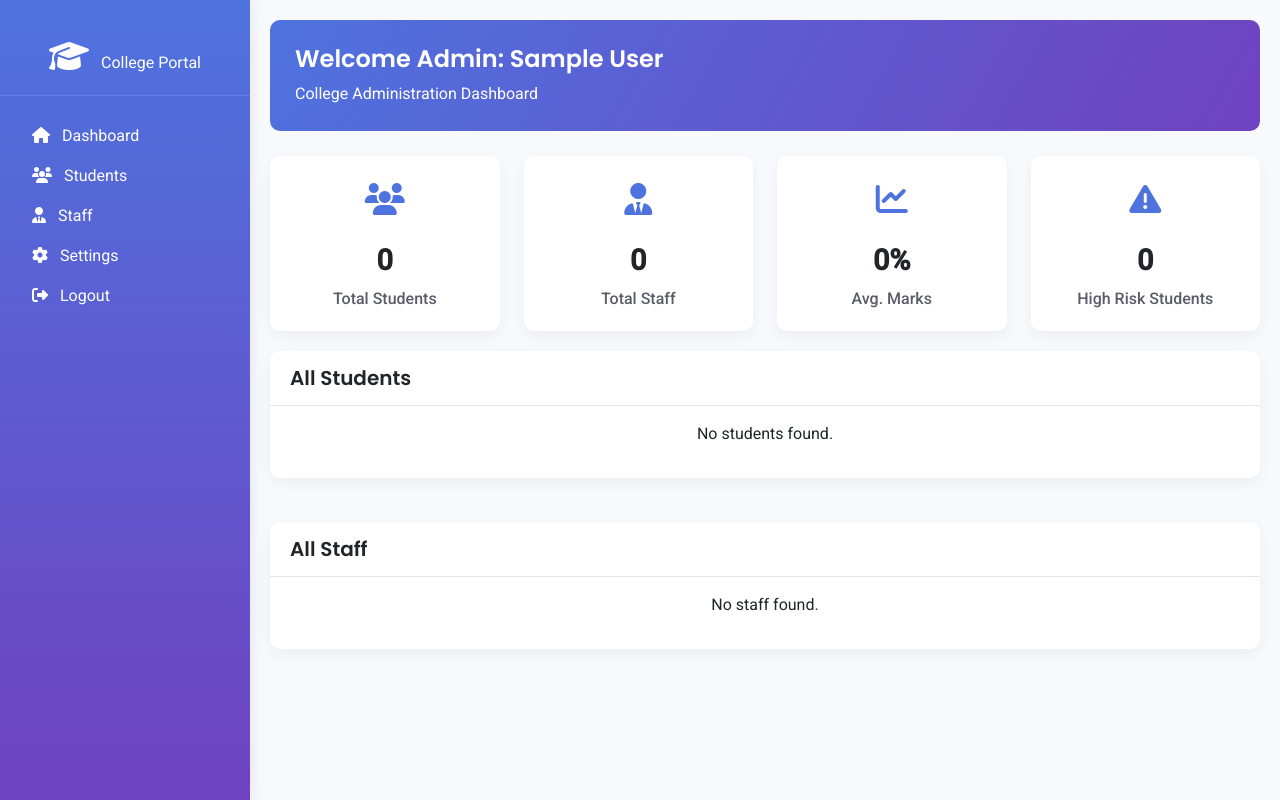
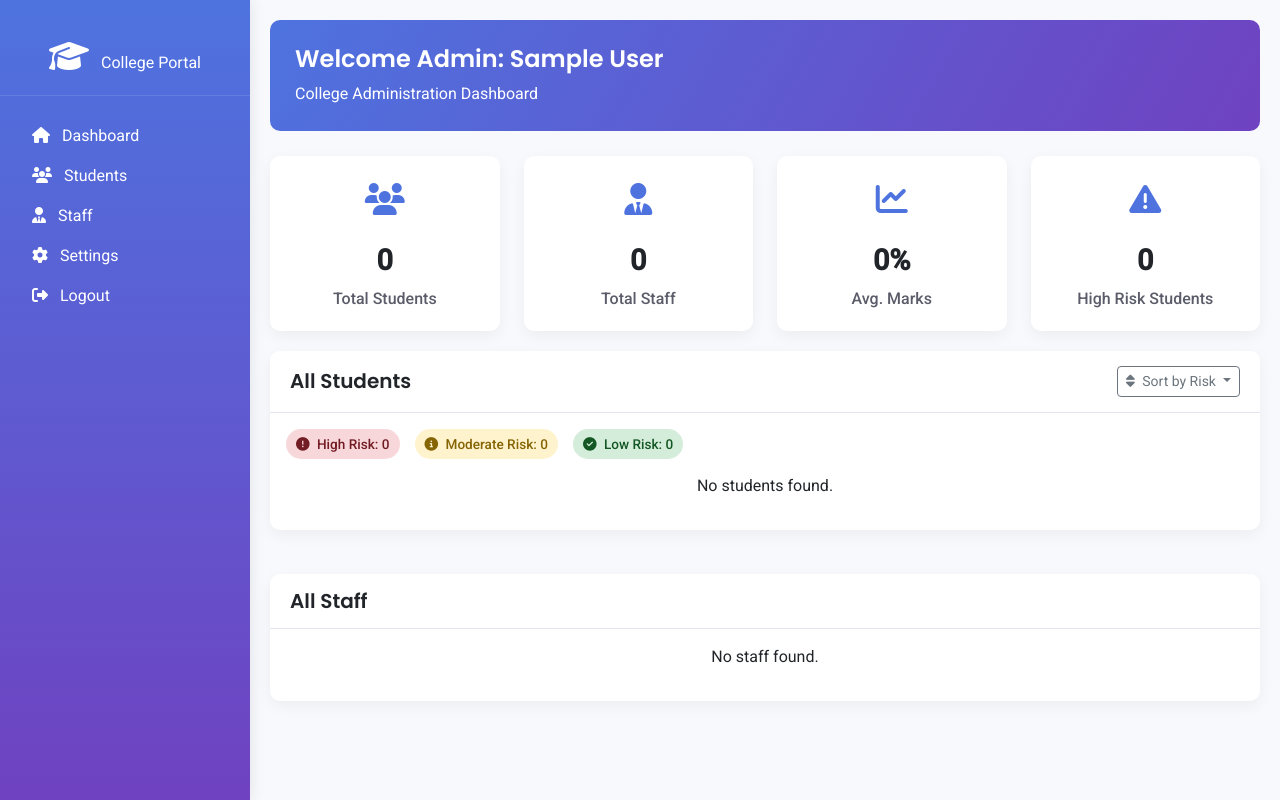
Before and after one commit to Pooja-V4/StudentMH-EarlyDetect-AI, a PHP site: page /admin_dashboard.php in a window 1280 px wide. Run offline with PHP 8.4, Linux system fonts and the light colour scheme; the visitor is signed in with stand-in values (Sample User, id 1); data that the repository does not hold is empty.

Commit message:
feat: Add sorting by Risk Level in std and adm DB

```diff
--- a/admin_dashboard.php
+++ b/admin_dashboard.php
@@ -9,8 +9,26 @@ if ($_SESSION['role'] !== 'admin') {
 
 $admin_name = $_SESSION['admin_name'];
 
-// Get student data
+$sort = isset($_GET['sort']) ? $_GET['sort'] : '';
+
 $sql_students = "SELECT * FROM students";
+if ($sort == 'risk_high') {
+    $sql_students .= " ORDER BY
+        CASE risk_level
+            WHEN 'High' THEN 1
+            WHEN 'Moderate' THEN 2
+            WHEN 'Low' THEN 3
+            ELSE 4
+        END";
+} elseif ($sort == 'risk_low') {
+    $sql_students .= " ORDER BY
+        CASE risk_level
+            WHEN 'Low' THEN 1
+            WHEN 'Moderate' THEN 2
+            WHEN 'High' THEN 3
+            ELSE 4
+        END";
+}
 $result_students = $conn->query($sql_students);
 
 // Get staff data
@@ -21,6 +39,8 @@ $result_staff = $conn->query($sql_staff);
 $total_students = $result_students->num_rows;
 $total_staff = $result_staff->num_rows;
 $high_risk_count = 0;
+$moderate_risk_count = 0;
+$low_risk_count = 0;
 $avg_marks = 0;
 $avg_attendance = 0;
 
@@ -33,6 +53,10 @@ if ($total_students > 0) {
         $attendance_sum += $row['attendance'];
         if ($row['risk_level'] == 'High') {
             $high_risk_count++;
+        } elseif ($row['risk_level'] == 'Moderate') {
+            $moderate_risk_count++;
+        } else {
+            $low_risk_count++;
         }
     }
 
@@ -144,10 +168,28 @@ if ($total_students > 0) {
             <div class="row">
                 <div class="col-md-12">
                     <div class="card card-dashboard">
-                        <div class="card-header">
+                        <div class="card-header d-flex justify-content-between align-items-center">
                             <h5 class="mb-0">All Students</h5>
+                            <div class="sort-dropdown">
+                                <div class="btn-group">
+                                    <button type="button" class="btn btn-sm btn-outline-secondary dropdown-toggle" data-bs-toggle="dropdown" aria-expanded="false">
+                                        <i class="fas fa-sort me-1"></i> Sort by Risk
+                                    </button>
+                                    <ul class="dropdown-menu">
+                                        <li><a class="dropdown-item <?php echo ($sort == '') ? 'sort-active' : ''; ?>" href="?sort=">Default Order</a></li>
+                                        <li><a class="dropdown-item <?php echo ($sort == 'risk_high') ? 'sort-active' : ''; ?>" href="?sort=risk_high">High to Low</a></li>
+                                        <li><a class="dropdown-item <?php echo ($sort == 'risk_low') ? 'sort-active' : ''; ?>" href="?sort=risk_low">Low to High</a></li>
+                                    </ul>
+                                </div>
+                            </div>
                         </div>
                         <div class="card-body">
+                            <div class="risk-summary">
+                                <span class="risk-badge badge-high"><i class="fas fa-exclamation-circle me-1"></i> High Risk: <?php echo $high_risk_count; ?></span>
+                                <span class="risk-badge badge-moderate"><i class="fas fa-info-circle me-1"></i> Moderate Risk: <?php echo $moderate_risk_count; ?></span>
+                                <span class="risk-badge badge-low"><i class="fas fa-check-circle me-1"></i> Low Risk: <?php echo $low_risk_count; ?></span>
+                            </div>
+
                             <?php if ($result_students->num_rows > 0): ?>
                             <div class="table-responsive">
                                 <table class="table table-hover">
@@ -167,8 +209,8 @@ if ($total_students > 0) {
                                             $risk_class = '';
                                             if ($row['risk_level'] == 'High') {
                                                 $risk_class = 'risk-high';
-                                            } elseif ($row['risk_level'] == 'Medium') {
-                                                $risk_class = 'risk-medium';
+                                            } elseif ($row['risk_level'] == 'Moderate') {
+                                                $risk_class = 'risk-moderate';
                                             } else {
                                                 $risk_class = 'risk-low';
                                             }
@@ -180,7 +222,16 @@ if ($total_students > 0) {
                                             <td><?php echo $row['marks']; ?></td>
                                             <td><?php echo $row['attendance']; ?>%</td>
                                             <td><?php echo $row['gmail']; ?></td>
-                                            <td class="<?php echo $risk_class; ?>"><?php echo $row['risk_level']; ?></td>
+                                            <td class="<?php echo $risk_class; ?>">
+                                                <i class="fas
+                                                    <?php
+                                                    if ($row['risk_level'] == 'High') echo 'fa-exclamation-circle';
+                                                    elseif ($row['risk_level'] == 'Moderate') echo 'fa-info-circle';
+                                                    else echo 'fa-check-circle';
+                                                    ?>
+                                                    me-1"></i>
+                                                <?php echo $row['risk_level']; ?>
+                                            </td>
                                         </tr>
                                         <?php endwhile; ?>
                                     </tbody>
--- a/css/style.css
+++ b/css/style.css
@@ -163,7 +163,7 @@ h1, h2, h3, h4, h5, h6 {
     font-weight: bold;
 }
 
-.risk-medium {
+.risk-medium, .risk-medium {
     color: var(--warning);
     font-weight: bold;
 }
@@ -220,21 +220,6 @@ h1, h2, h3, h4, h5, h6 {
 
 .card-custom:hover {
     transform: translateY(-5px);
-}
-
-.risk-high {
-    color: var(--danger);
-    font-weight: bold;
-}
-
-.risk-medium {
-    color: var(--warning);
-    font-weight: bold;
-}
-
-.risk-low {
-    color: var(--success);
-    font-weight: bold;
 }
 
 .study-plan {
@@ -309,7 +294,45 @@ margin-bottom: 10px;
     border: 1px solid #ced4da;
 }
 
+/* Sorting and risk badges */
+.sort-dropdown {
+    display: inline-block;
+    margin-left: 15px;
+}
 
+.sort-active {
+    background-color: #f8f9fa;
+    font-weight: 500;
+}
+
+.risk-summary {
+    display: flex;
+    gap: 15px;
+    margin-bottom: 15px;
+    flex-wrap: wrap;
+}
+
+.risk-badge {
+    padding: 5px 10px;
+    border-radius: 20px;
+    font-size: 0.85rem;
+    font-weight: 500;
+}
+
+.badge-high {
+    background-color: #f8d7da;
+    color: #721c24;
+}
+
+.badge-moderate {
+    background-color: #fff3cd;
+    color: #856404;
+}
+
+.badge-low {
+    background-color: #d4edda;
+    color: #155724;
+}
 
 /* Responsive */
 @media (max-width: 768px) {
```
Also changed, not shown: staff_dashboard.php (+44 -8 lines).
